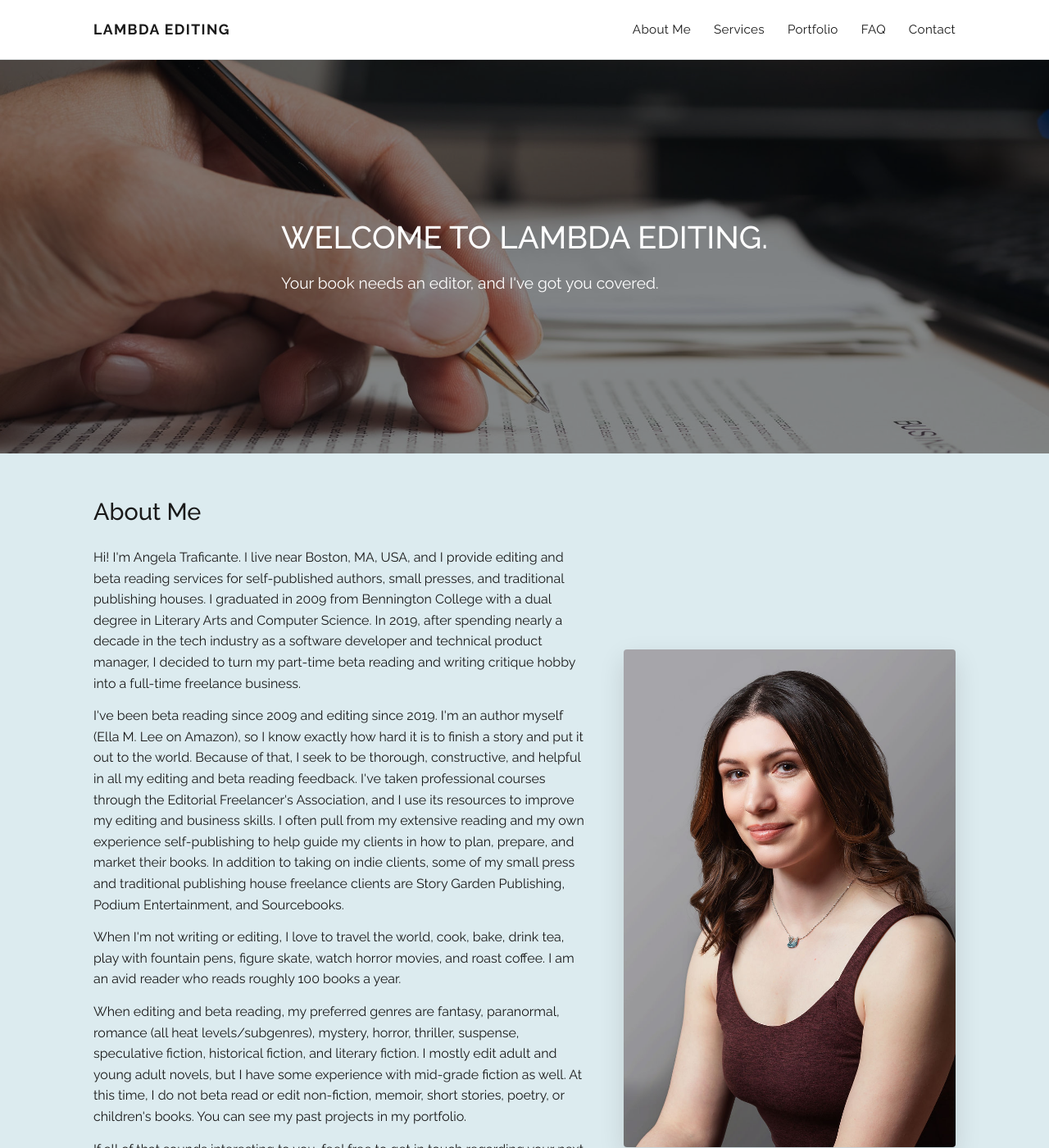
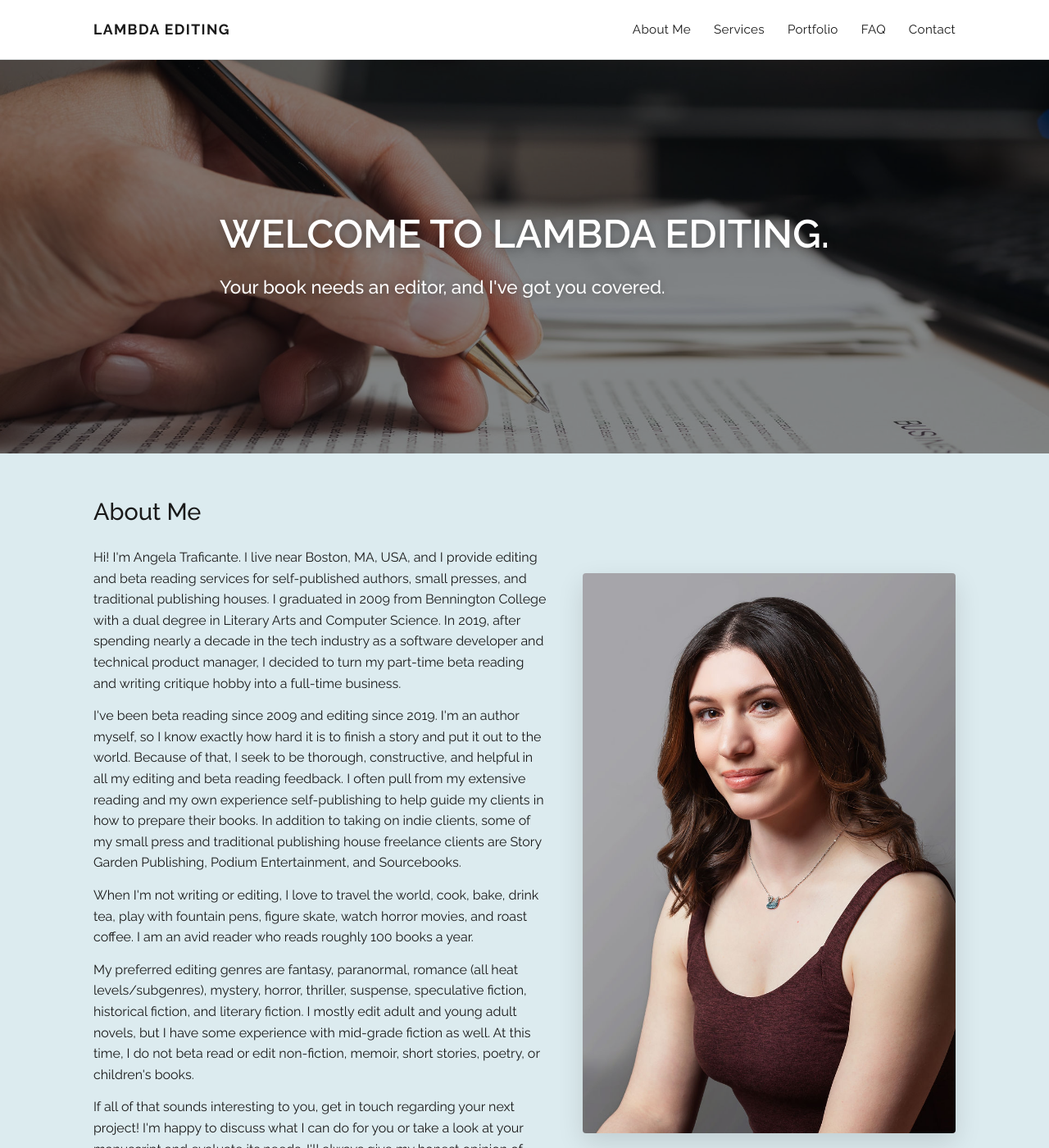
Before and after one commit to lambdaediting/lambdaediting.github.io, a Jekyll site: the page built from index.html, in a window 1280 px wide and 1400 px high. Shown: the whole window at 82% size. Built offline with Jekyll 4.4.1, drawn with Linux system fonts in a browser that asks for light colours; some of the changed text lies outside the part shown.

Commit message:
Homepage tweaks: shorter bio, bigger hero and headshot, bolder CTAs
- Trims the About Me bio to a shorter version and drops the "Get In
  Touch" button from that section (the hero and Contact Me sections
  already cover that CTA).
- Widens the About Me headshot column slightly (1.2/0.8 -> 1.1/0.9 fr).
- Enlarges the hero heading and subtitle and adds a text-shadow for
  legibility over the photo.
- Makes "View My Portfolio" and "FAQ" solid, larger buttons (new
  .btn-lg class) so they read as more prominent than the "Read More"
  buttons on the service cards.
- Rewrites the Contact Me paragraph to spell out what to include in
  the email.

Co-Authored-By: Claude Sonnet 5 <noreply@anthropic.com>

```diff
--- a/assets/css/style.css
+++ b/assets/css/style.css
@@ -35,6 +35,7 @@ a { color: inherit; text-decoration: none; }
 .btn:hover { background: #1a1a1a; color: #fff; }
 .btn-dark { background: #1a1a1a; color: #fff; }
 .btn-dark:hover { background: #3a3a3a; }
+.btn-lg { padding: 16px 34px; font-size: 0.95rem; }
 
 /* ---- Header ---- */
 .site-header {
@@ -102,16 +103,19 @@ a { color: inherit; text-decoration: none; }
   padding-bottom: 40px;
 }
 .hero h1 {
-  font-size: 2.4rem;
-  font-weight: 500;
-  margin: 0 0 16px;
-  max-width: 700px;
-  line-height: 1.25;
+  font-size: 3rem;
+  font-weight: 600;
+  margin: 0 0 18px;
+  max-width: 760px;
+  line-height: 1.2;
+  text-shadow: 0 2px 12px rgba(0,0,0,0.35);
 }
 .hero p {
-  font-size: 1.2rem;
-  max-width: 600px;
+  font-size: 1.4rem;
+  font-weight: 500;
+  max-width: 620px;
   margin: 0;
+  text-shadow: 0 1px 8px rgba(0,0,0,0.3);
 }
 
 /* ---- Section basics ---- */
@@ -131,7 +135,7 @@ h2.section-title {
 }
 .about .wrap {
   display: grid;
-  grid-template-columns: 1.2fr 0.8fr;
+  grid-template-columns: 1.1fr 0.9fr;
   gap: 40px;
   align-items: center;
 }
@@ -145,7 +149,6 @@ h2.section-title {
   border-radius: 4px;
   box-shadow: 0 12px 32px rgba(0,0,0,0.12);
 }
-.about .cta { margin-top: 20px; }
 
 /* ---- Services ---- */
 .services { background: #fff; }
@@ -381,7 +384,8 @@ h2.section-title {
     display: none;
   }
   .site-nav.open { display: flex; box-shadow: 0 8px 16px rgba(0,0,0,0.12); }
-  .hero h1 { font-size: 1.9rem; }
+  .hero h1 { font-size: 2.3rem; }
+  .hero p { font-size: 1.15rem; }
   section { padding: 32px 0; }
   .service-grid { grid-template-columns: 1fr; }
   h2.section-title { font-size: 1.5rem; }
--- a/index.html
+++ b/index.html
@@ -14,19 +14,15 @@ title: Professional Book Editing Services
   <div class="wrap">
     <div class="about-text">
       <h2>About Me</h2>
-      <p>Hi! I'm Angela Traficante. I live near Boston, MA, USA, and I provide editing and beta reading services for self-published authors, small presses, and traditional publishing houses. I graduated in 2009 from Bennington College with a dual degree in Literary Arts and Computer Science. In 2019, after spending nearly a decade in the tech industry as a software developer and technical product manager, I decided to turn my part-time beta reading and writing critique hobby into a full-time freelance business.</p>
+      <p>Hi! I'm Angela Traficante. I live near Boston, MA, USA, and I provide editing and beta reading services for self-published authors, small presses, and traditional publishing houses. I graduated in 2009 from Bennington College with a dual degree in Literary Arts and Computer Science. In 2019, after spending nearly a decade in the tech industry as a software developer and technical product manager, I decided to turn my part-time beta reading and writing critique hobby into a full-time business.</p>
 
-      <p>I've been beta reading since 2009 and editing since 2019. I'm an author myself (Ella M. Lee on Amazon), so I know exactly how hard it is to finish a story and put it out to the world. Because of that, I seek to be thorough, constructive, and helpful in all my editing and beta reading feedback. I've taken professional courses through the Editorial Freelancer's Association, and I use its resources to improve my editing and business skills. I often pull from my extensive reading and my own experience self-publishing to help guide my clients in how to plan, prepare, and market their books. In addition to taking on indie clients, some of my small press and traditional publishing house freelance clients are Story Garden Publishing, Podium Entertainment, and Sourcebooks.</p>
+      <p>I've been beta reading since 2009 and editing since 2019. I'm an author myself, so I know exactly how hard it is to finish a story and put it out to the world. Because of that, I seek to be thorough, constructive, and helpful in all my editing and beta reading feedback. I often pull from my extensive reading and my own experience self-publishing to help guide my clients in how to prepare their books. In addition to taking on indie clients, some of my small press and traditional publishing house freelance clients are Story Garden Publishing, Podium Entertainment, and Sourcebooks.</p>
 
       <p>When I'm not writing or editing, I love to travel the world, cook, bake, drink tea, play with fountain pens, figure skate, watch horror movies, and roast coffee. I am an avid reader who reads roughly 100 books a year.</p>
 
-      <p>When editing and beta reading, my preferred genres are fantasy, paranormal, romance (all heat levels/subgenres), mystery, horror, thriller, suspense, speculative fiction, historical fiction, and literary fiction. I mostly edit adult and young adult novels, but I have some experience with mid-grade fiction as well. At this time, I do not beta read or edit non-fiction, memoir, short stories, poetry, or children's books. You can see my past projects in my <a href="{{ '/portfolio/' | relative_url }}">portfolio</a>.</p>
+      <p>My preferred editing genres are fantasy, paranormal, romance (all heat levels/subgenres), mystery, horror, thriller, suspense, speculative fiction, historical fiction, and literary fiction. I mostly edit adult and young adult novels, but I have some experience with mid-grade fiction as well. At this time, I do not beta read or edit non-fiction, memoir, short stories, poetry, or children's books.</p>
 
-      <p>If all of that sounds interesting to you, feel free to get in touch regarding your next project! I'm happy to discuss what I can do for you, show you samples of my prior work, or take a look at your manuscript and evaluate its needs. I'll always give my honest opinion of what value I can provide, as well as what I think will improve your project the most.</p>
-
-      <div class="cta">
-        <a class="btn btn-dark" href="mailto:{{ site.email }}">Get In Touch</a>
-      </div>
+      <p>If all of that sounds interesting to you, get in touch regarding your next project! I'm happy to discuss what I can do for you or take a look at your manuscript and evaluate its needs. I'll always give my honest opinion of what value I can provide, as well as what I think will improve your project the most.</p>
     </div>
     <div class="headshot">
       <img src="{{ '/assets/images/angela-headshot.jpg' | relative_url }}" alt="Angela Traficante, owner and editor at Lambda Editing." loading="lazy">
@@ -64,8 +60,8 @@ title: Professional Book Editing Services
       </div>
     </div>
     <div class="services-links">
-      <a class="btn" href="{{ '/portfolio/' | relative_url }}">View My Portfolio</a>
-      <a class="btn" href="{{ '/faq/' | relative_url }}">FAQ</a>
+      <a class="btn btn-dark btn-lg" href="{{ '/portfolio/' | relative_url }}">View My Portfolio</a>
+      <a class="btn btn-dark btn-lg" href="{{ '/faq/' | relative_url }}">FAQ</a>
     </div>
   </div>
 </section>
@@ -73,7 +69,7 @@ title: Professional Book Editing Services
 <section class="contact-cta" id="contact">
   <div class="wrap">
     <h2 class="section-title">Contact Me</h2>
-    <p>Want to get in touch about a project? Send me an email with what you need &mdash; your estimated word count, genre, and a brief description &mdash; and I'll get back to you about my availability and whether I'd be a good fit.</p>
+    <p>Want to get in touch about a project? Send me an email with what you need (including your name, book title, estimated word count, genre, what service you're interested in, and a brief description), and I'll get back to you about my availability and whether I'd be a good fit.</p>
     <a class="email-link" href="mailto:{{ site.email }}">{{ site.email }}</a>
   </div>
 </section>
```
